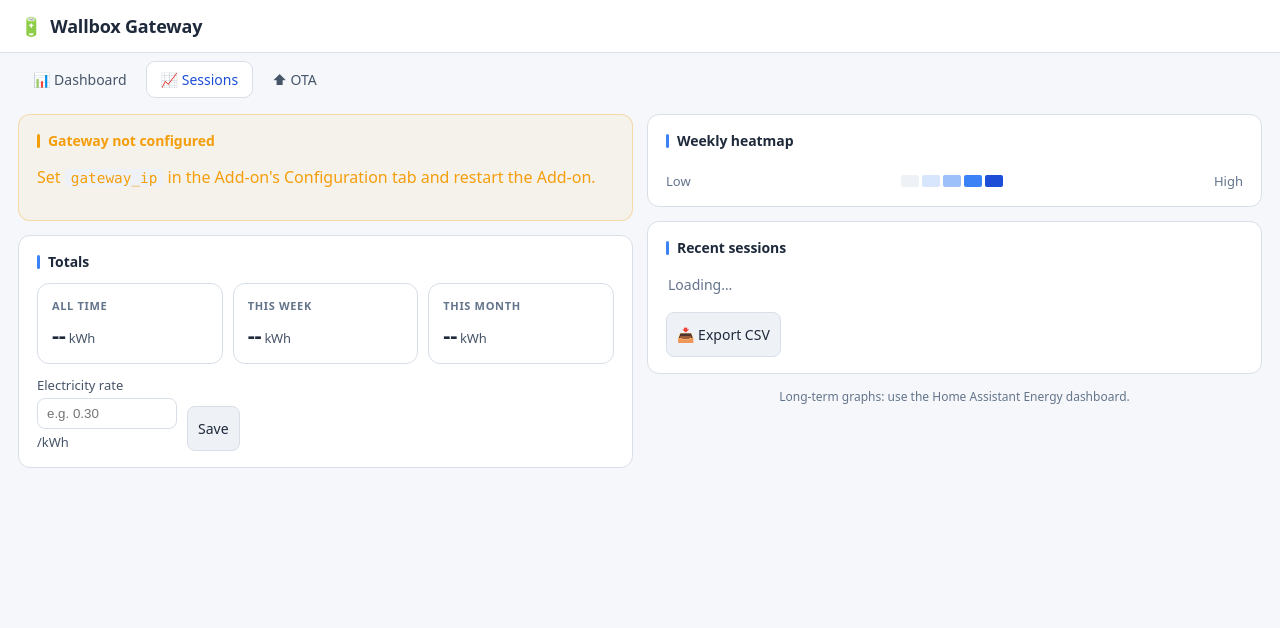
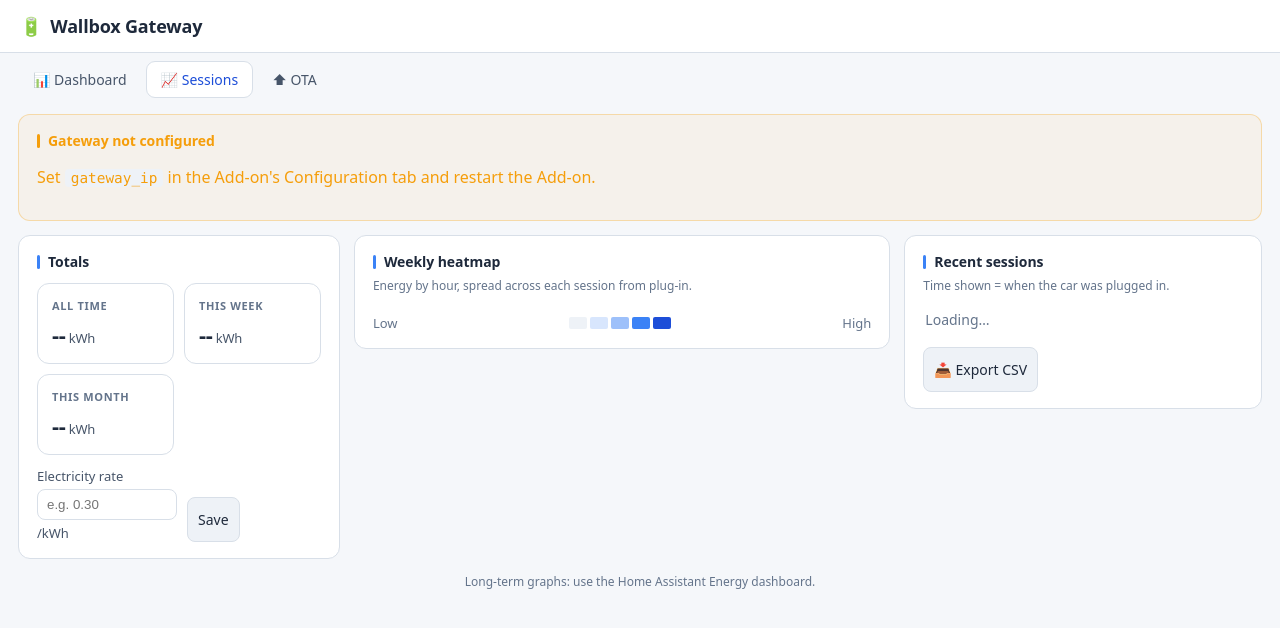
Before and after one commit to botts7/wallbox-gateway-ha-addon, a Flask app: page /sessions in a window 1280 px wide. Shown: the top 628 px of the page. Run offline with Flask 3, Linux system fonts and the light colour scheme.

Commit message:
fix(addon): sessions explicit grid (no column jump on expand) + plug-in labels (v0.9.2)
The Sessions page now uses an explicit 3-column grid (Totals | Heatmap | Recent) instead of the masonry, so expanding the recent-sessions list grows only its own column downward — the heatmap no longer reflows/jumps columns. Add labels clarifying the session time is when the car was plugged in (not a scheduled-charge time) and that the heatmap spreads energy from plug-in across the session.

Co-Authored-By: Claude Opus 4.8 (1M context) <noreply@anthropic.com>

```diff
--- a/wallbox-gateway/app/static/style.css
+++ b/wallbox-gateway/app/static/style.css
@@ -636,3 +636,22 @@ a { color: var(--accent); }
   padding: 7px 14px; font-size: 13px; cursor: pointer; width: 100%;
 }
 .sess-toggle:hover { color: var(--text); border-color: var(--accent); }
+
+/* Sessions page: explicit grid (not masonry) so expanding the recent-sessions
+   list only grows its own column — the heatmap/totals never jump columns. */
+.page-sessions main {
+  column-width: auto;
+  display: grid;
+  grid-template-columns: 1fr;
+  gap: 14px;
+  align-items: start;
+}
+.page-sessions main > * { margin: 0; }
+@media (min-width: 1000px) {
+  .page-sessions main {
+    grid-template-columns: minmax(220px, 0.9fr) minmax(360px, 1.5fr) minmax(280px, 1fr);
+  }
+  .page-sessions main > p.hint,
+  .page-sessions #not-configured { grid-column: 1 / -1; }
+}
+.sess-sub { font-size: 12px; color: var(--text3); margin: -6px 0 10px; }
--- a/wallbox-gateway/app/templates/sessions.html
+++ b/wallbox-gateway/app/templates/sessions.html
@@ -6,7 +6,7 @@
 <title>Wallbox Gateway &middot; Sessions</title>
 <link rel="stylesheet" href="static/style.css">
 </head>
-<body>
+<body class="page-sessions">
 
 <header>
   <h1>Wallbox Gateway</h1>
@@ -50,6 +50,7 @@
   <!-- Weekly heatmap -->
   <section class="card">
     <h2>Weekly heatmap</h2>
+    <div class="sess-sub">Energy by hour, spread across each session from plug-in.</div>
     <div class="hm-wrap"><div id="heatmap" class="hm-grid"></div></div>
     <div class="hm-legend">
       <span>Low</span>
@@ -61,6 +62,7 @@
   <!-- Recent sessions -->
   <section class="card">
     <h2>Recent sessions</h2>
+    <div class="sess-sub">Time shown = when the car was plugged in.</div>
     <div id="sess-list" class="sess-list"><span class="sched-empty">Loading…</span></div>
     <button type="button" class="ctrl-btn" id="csv-btn" style="margin-top:12px">&#x1F4E5; Export CSV</button>
   </section>
--- a/wallbox-gateway/config.yaml
+++ b/wallbox-gateway/config.yaml
@@ -1,5 +1,5 @@
 name: "Wallbox BLE Gateway Manager"
-version: "0.9.1"
+version: "0.9.2"
 slug: wallbox_gateway
 description: >
   Manage your ESP32-based Wallbox BLE gateway from inside Home Assistant.
```
